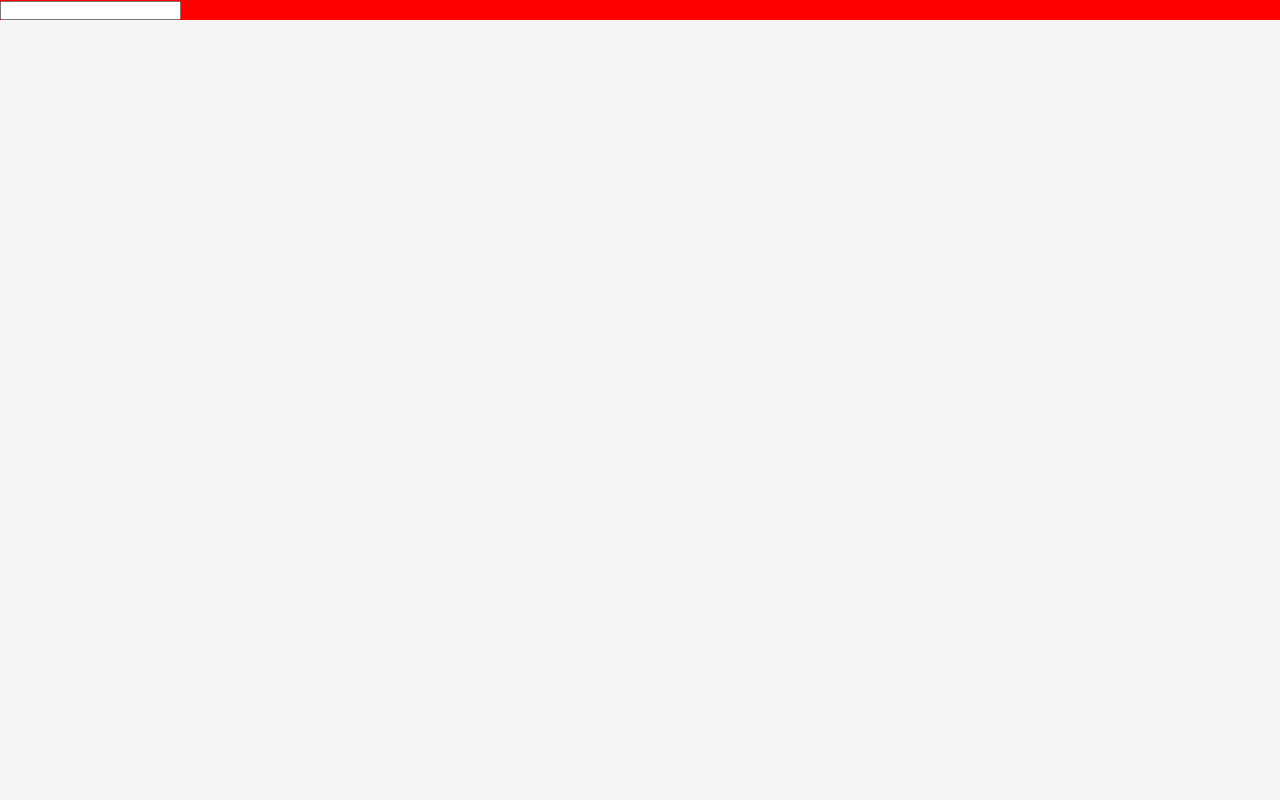
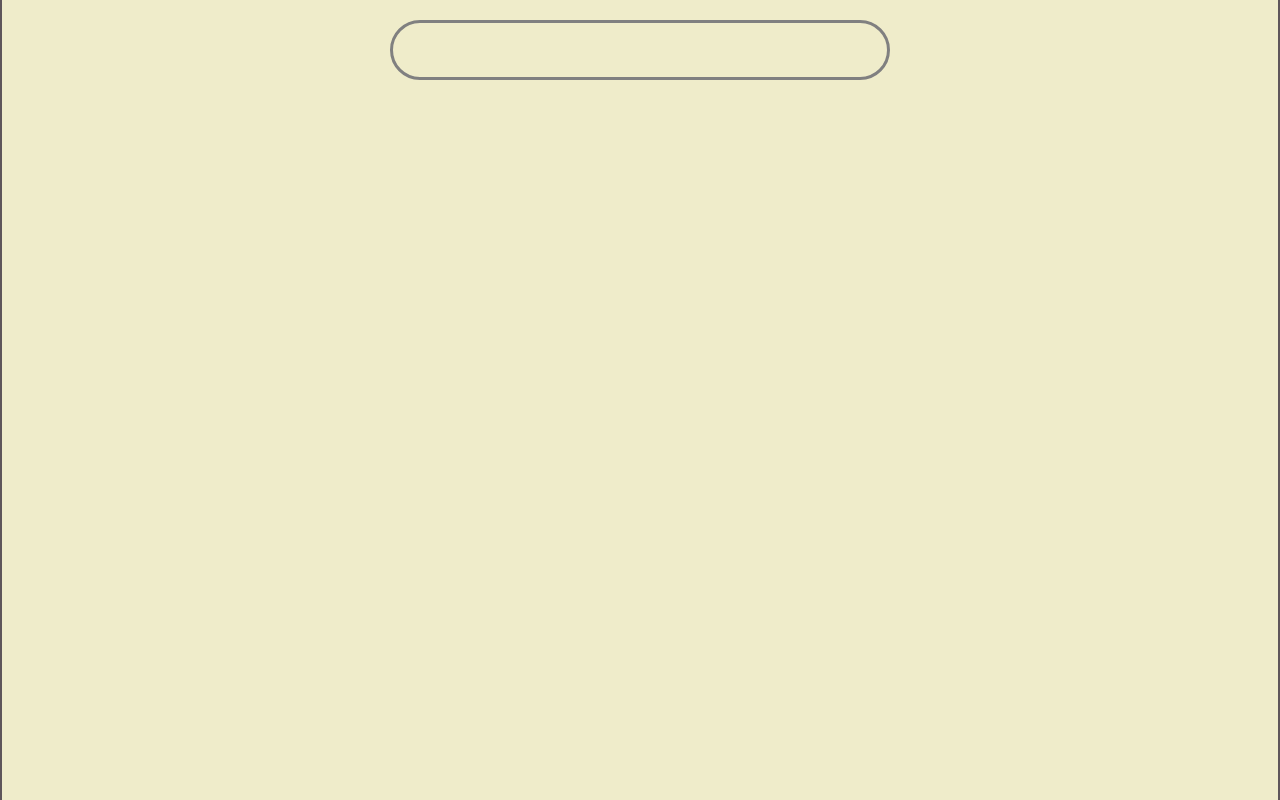
Before and after one commit to Ceft7412/to-do-list-react, a React (Vite) app: page / in a window 1280 px wide. Built offline with nearby package versions, Linux system fonts and the light colour scheme.

Commit message:
@update Style input field

```diff
--- a/src/resources/sass/content.scss
+++ b/src/resources/sass/content.scss
@@ -1,4 +1,25 @@
 .container {
-  max-width: 1500px;
-  background-color: red;
+  max-width: 1300px;
+  height: 100vh;
+  margin: 0 auto;
+  border-right: 2px solid #5e565a;
+  border-left: 2px solid #5e565a;
+  background-color: #efecca;
+  display: flex;
+  padding: 20px;
+  align-items: start;
+  justify-content: center;
+  .input-field {
+    border-radius: 40px;
+    border: 3px solid gray;
+    padding: 5px;
+    padding-left: 20px;
+    padding-right: 20px;
+    font-size: 20px;
+    font-weight: 600;
+    width: 500px;
+    font-family: Verdana, Geneva, Tahoma, sans-serif;
+    height: 60px;
+    background-color: transparent;
+  }
 }
```
